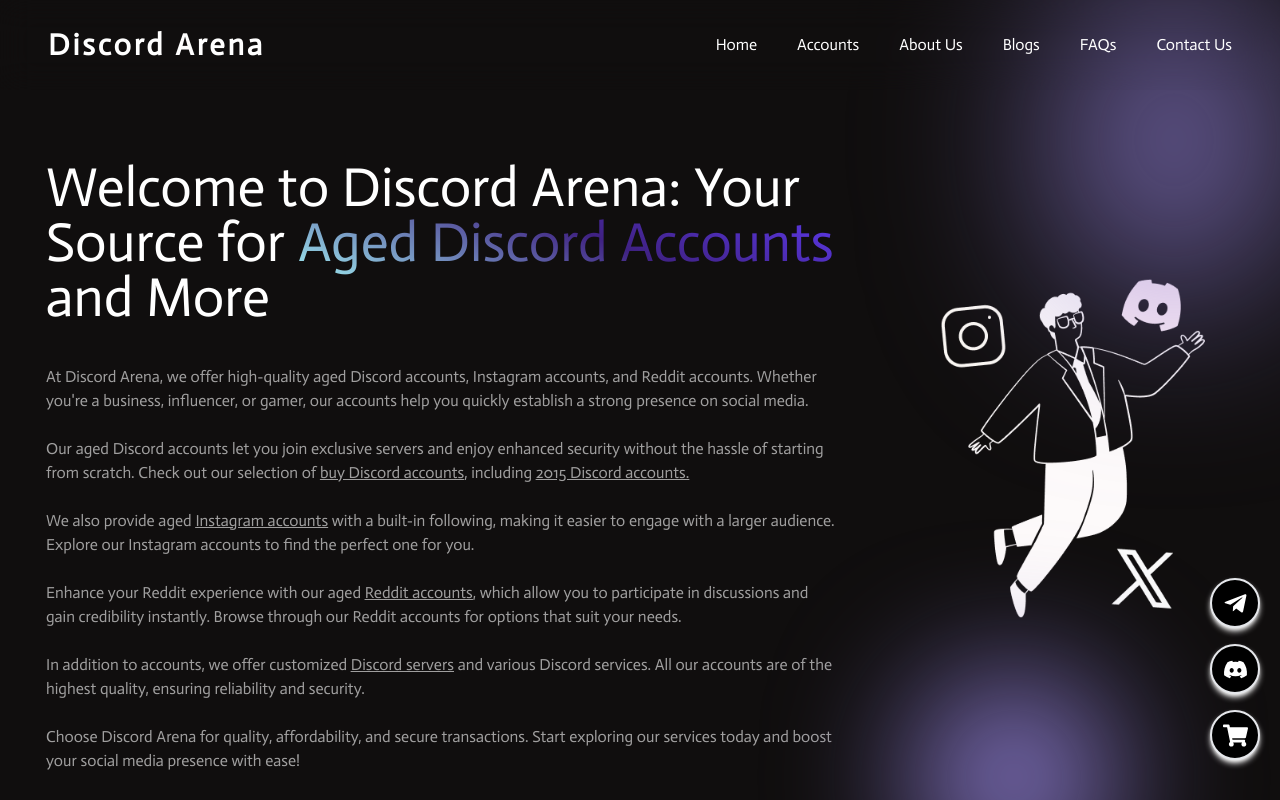
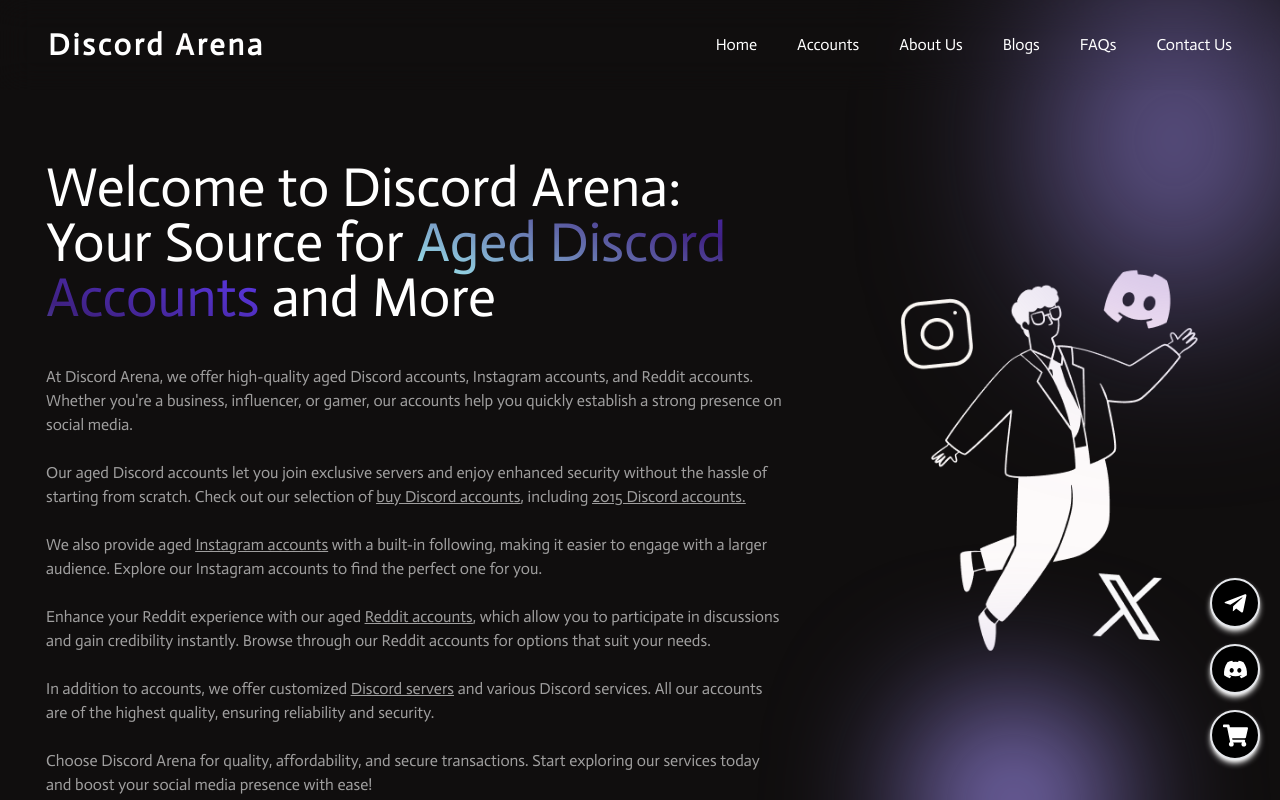
Before and after one commit to enggsatyamraj/CSET301_Assignment, a Next.js app: page / in a window 1280 px wide. Shown: the top 800 px of the page. Built offline with nearby package versions, Linux system fonts and the light colour scheme.

Commit message:
nav bar href and image href

```diff
--- a/src/app/page.js
+++ b/src/app/page.js
@@ -113,7 +113,7 @@ export default function Page() {
         />
         <meta
           name="keywords"
-          content="Aged Discord accounts, verified Discord accounts, buy Discord accounts, Discord server boosts, social media accounts for sale, Buy Instagram accounts"
+          content="buy aged discord accounts, aged discord accounts, verified discord accounts, buy discord accounts, discord server boosts, social media accounts for sale, buy instagram accounts"
         />
         <meta name="author" content="Discord Arena" />
 
@@ -185,19 +185,19 @@ j=d.createElement(s),dl=l!='dataLayer'?'&l='+l:'';j.async=true;j.src=
               <p className=" md:text-[16px] text-[15px] w-[99%] opacity-60">
                <span>At Discord Arena, we offer high-quality aged Discord accounts, Instagram accounts, and Reddit accounts. Whether you're a business, influencer, or gamer, our accounts help you quickly establish a strong presence on social media.<br/><br/></span>
 
-<span>Our aged Discord accounts let you join exclusive servers and enjoy enhanced security without the hassle of starting from scratch. Check out our selection of <u><a href="https://discordarena.com/accounts/discord">buy Discord accounts</a></u>, including <u><a href="https://discordarena.com/accounts/discord/buy-2015-aged-discord-account">2015 Discord accounts.</a></u><br/><br/></span>
+               <span>Our aged Discord accounts let you join exclusive servers and enjoy enhanced security without the hassle of starting from scratch. Check out our selection of <u><a href="https://discordarena.com/accounts/discord">buy Discord accounts</a></u>, including <u><a href="https://discordarena.com/accounts/discord/buy-2015-aged-discord-account">2015 Discord accounts.</a></u><br/><br/></span>
 
-<span>We also provide aged <u><a href="https://discordarena.com/accounts/instagram">Instagram accounts</a></u> with a built-in following, making it easier to engage with a larger audience. Explore our Instagram accounts to find the perfect one for you.<br/><br/></span>
+               <span>We also provide aged <u><a href="https://discordarena.com/accounts/instagram">Instagram accounts</a></u> with a built-in following, making it easier to engage with a larger audience. Explore our Instagram accounts to find the perfect one for you.<br/><br/></span>
 
-<span>Enhance your Reddit experience with our aged <u><a href="https://discordarena.com/accounts/reddit">Reddit accounts</a></u>, which allow you to participate in discussions and gain credibility instantly. Browse through our Reddit accounts for options that suit your needs.<br/><br/></span>
+               <span>Enhance your Reddit experience with our aged <u><a href="https://discordarena.com/accounts/reddit">Reddit accounts</a></u>, which allow you to participate in discussions and gain credibility instantly. Browse through our Reddit accounts for options that suit your needs.<br/><br/></span>
 
-<span>In addition to accounts, we offer customized <u><a href="https://discordarena.com/accounts/discordserver">Discord servers</a></u> and various Discord services. All our accounts are of the highest quality, ensuring reliability and security.<br/><br/></span>
+               <span>In addition to accounts, we offer customized <u><a href="https://discordarena.com/accounts/discordserver">Discord servers</a></u> and various Discord services. All our accounts are of the highest quality, ensuring reliability and security.<br/><br/></span>
 
-<span>Choose Discord Arena for quality, affordability, and secure transactions. Start exploring our services today and boost your social media presence with ease!<br/><br/></span>
+               <span>Choose Discord Arena for quality, affordability, and secure transactions. Start exploring our services today and boost your social media presence with ease!<br/><br/></span>
               </p>
             </div>
-            <div className="flex-[1.5] lg:block ">
-              <Image src={smartPeople} className="" alt="smart people images" />
+            <div className="flex-[1.8] lg:block ">
+              <a href="https://discordarena.com/accounts/discord"><Image src={smartPeople} className="" alt="buy aged accounts" /></a>
             </div>
             <div className="radial_one"></div>
             <div className="radial_two"></div>
--- a/src/components/Navbar.jsx
+++ b/src/components/Navbar.jsx
@@ -9,7 +9,7 @@ const actor = Actor({ weight: "400", subsets: ["latin"] });
 
 const navbarLinks = [
   { name: "Home", url: "/" },
-  { name: "Accounts", url: "/accounts#accounts_details" },
+  { name: "Accounts", url: "/accounts" },
   { name: "About Us", url: "/aboutus" },
   { name: "Blogs", url: "/blogs" },
   { name: "FAQs", url: "/faq" },
```
